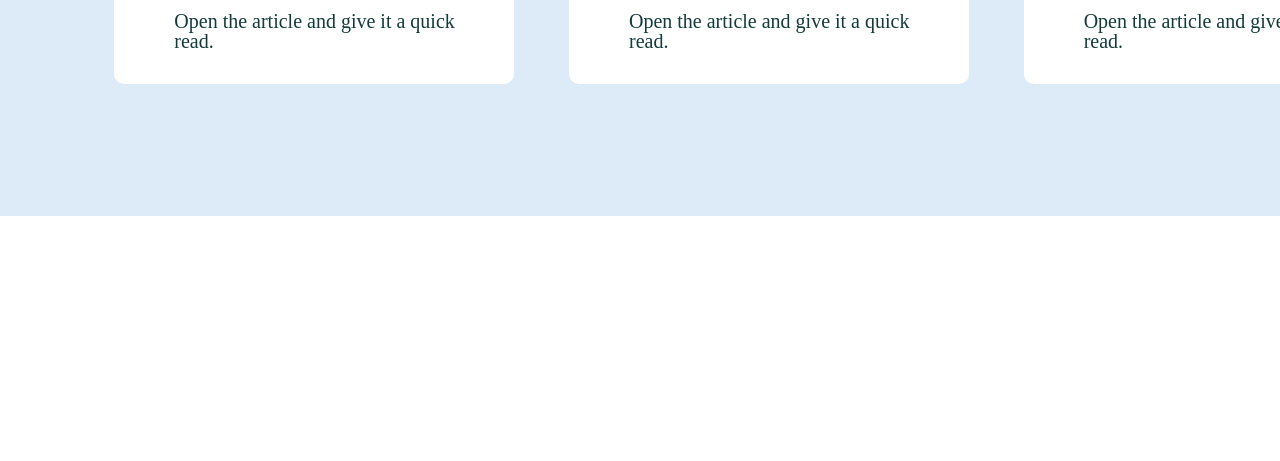
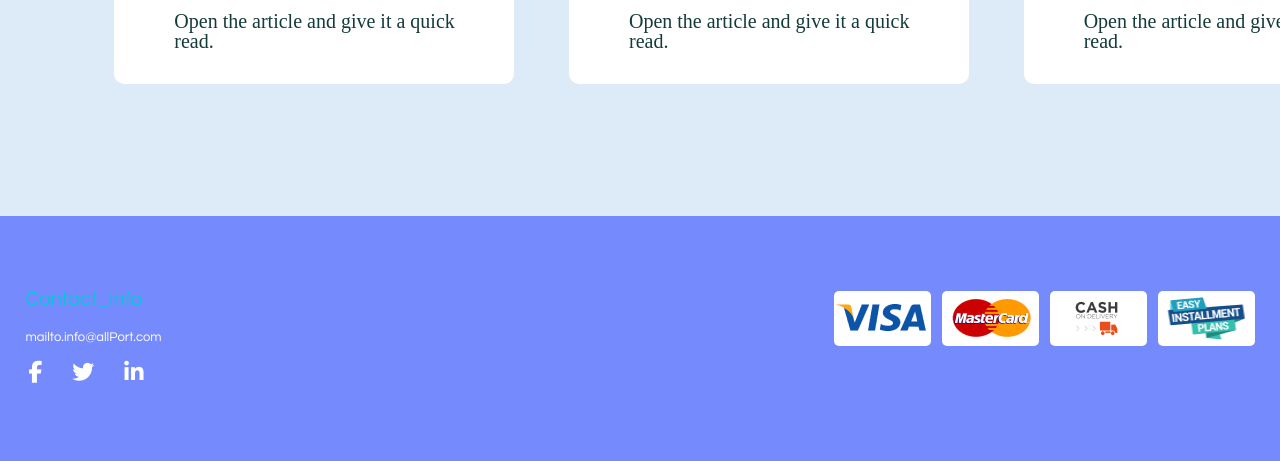
Before and after one commit to Saba-Sebiskveradze/Homework6, a plain HTML site: page index.html in a window 1280 px wide. Shown: the part 996-1457 px from the top of the page. Before the commit the page ends 1212 px from the top, so only its background shows below. Drawn offline with Linux system fonts and the light colour scheme.

Commit message:
add footer

```diff
--- a/css/style.css
+++ b/css/style.css
@@ -109,3 +109,67 @@ section {
     font-weight: 400;
     padding-left: 30px;
 }
+
+footer {
+    display: inline-flex;
+    width: 100%;
+    padding: 75px 98px;
+    justify-content: center;
+    align-items: flex-start;
+    gap: 663px;
+    background-color: #758BFD;
+}
+
+
+.contact_info {
+    color: #00CAD7;
+    font-family: Century Gothic;
+    font-size: 20px;
+    font-weight: 400;
+    line-height: 17px;
+
+}
+
+.mail {
+    color: #FFF;
+    font-family: Century Gothic;
+    font-size: 13px;
+    font-weight: 400;
+    line-height: 17px;
+    margin: 21px 0 12px  0;
+}
+
+.social {
+    display: inline-flex;
+    justify-content: center;
+    align-items: center;
+    gap: 24px;
+}
+
+.contact_icon {
+    font-size: 22px;
+    color: #FFF;
+}
+.pay{
+    display: flex;
+    gap: 0 11px;
+}
+.pay_ways{
+    width: 97px;
+height: 55px;
+flex-shrink: 0;
+    border-radius: 5px;
+    background: #FFF;
+}
+.visa{
+    padding: 13px 5px 15px 2px;
+}
+.master{
+    padding: 1px 5px 5px 7px;
+}
+.cash{
+    padding: 4px 4px 4px 0;
+}
+.inslallments{
+    padding: 0 6px 0 7px;
+}
--- a/index.html
+++ b/index.html
@@ -58,7 +58,43 @@
 
             </div>
         </section>
+        <footer>
+            <div class="contact">
+                <h2 class="contact_info">Contact_info</h2>
+                <p class="mail">mailto.info@allPort.com</p>
+                <div class="social">
+                    <a href="https://www.facebook.com" target="_blank">
+                        <i class="fa-brands fa-facebook-f contact_icon"></i>
 
+                    </a>
+                    <a href="https://www.twitter.com" target="_blank">
+                        <i class="fa-brands fa-twitter contact_icon"></i>
+
+                    </a>
+                    <a href="https://www.linkedin.com" target="_blank">
+                        <i class="fa-brands fa-linkedin-in contact_icon"></i>
+
+                    </a>
+                    <a href="https://www.instagram.com" target="_blank">
+                    </a>
+
+                </div>
+            </div>
+            <div class="pay">
+                <a href="">
+                    <img src="images/visa.png" alt="visa" class="pay_ways visa">
+                </a>
+                <a href="">
+                    <img src="images/master.png" alt="master" class="pay_ways master">
+                </a>
+                <a href="">
+                    <img src="images/cash.png" alt="cash" class="pay_ways cash">
+                </a>
+                <a href="">
+                    <img src="images/INSLALLMENTS.png" alt="INSLALLMENTS" class="pay_ways insalallments">
+                </a>
+            </div>
+        </footer>
     </div>
 </body>
 </html>
```
Also changed, not shown: images/INSLALLMENTS.png (added), images/cash.png (added), images/master.png (added), images/visa.png (added).
